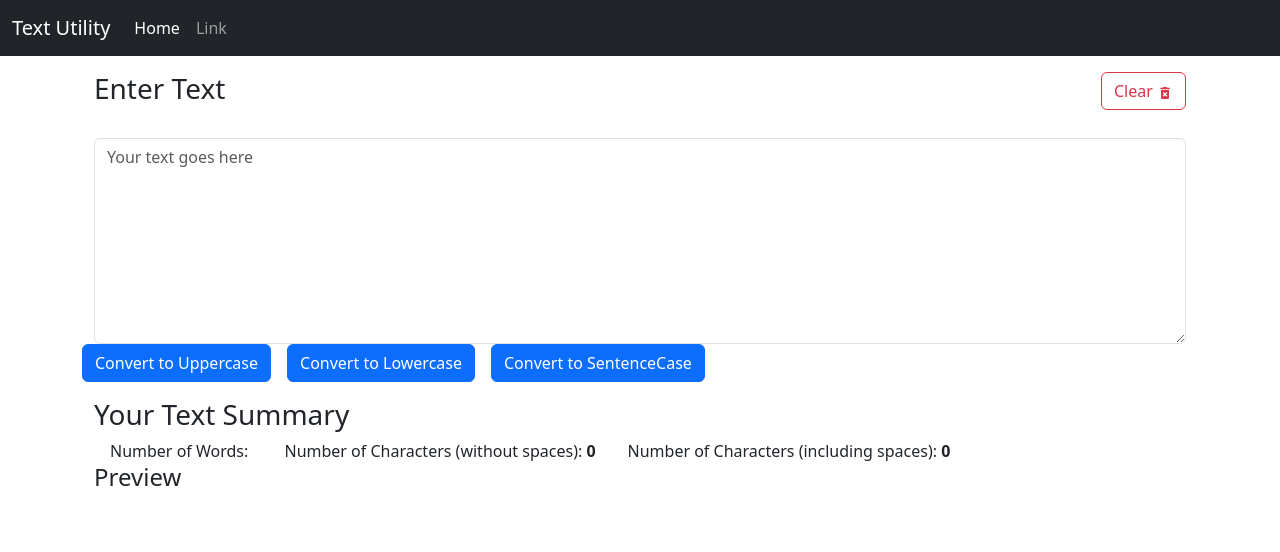
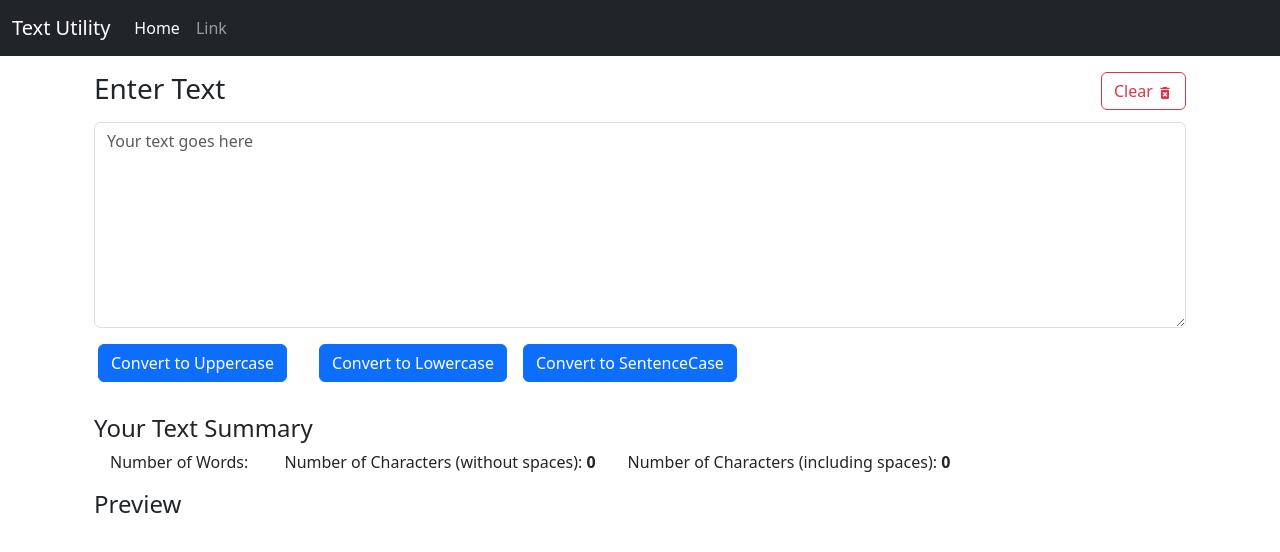
Before and after one commit to itsmeshashank13/text-utils, a React (Create React App) app: page / in a window 1280 px wide. Shown: the top 552 px of the page. Built offline with nearby package versions, Linux system fonts and the light colour scheme.

Commit message:
added clear text functinality

```diff
--- a/src/components/Textform.jsx
+++ b/src/components/Textform.jsx
@@ -29,17 +29,22 @@ export default function Textform(props) {
     setText(newText);
   };
 
+  const handleClearTextbox = ()=> {
+    let newText = "";
+    setText(newText);
+  };
+
   return (
     <>
       <div className="container">
-        <div className="row mb-3">
+        <div className="row">
           <div className="col">
             <label htmlFor="myBox" className="form-label">
               <h3>{props.heading}</h3>
             </label>
           </div>
           <div className="col-auto">
-            <button class="btn btn-outline-danger">
+            <button class="btn btn-outline-danger" onClick={handleClearTextbox}>
               <span className="ms-auto">
                 Clear <MdDeleteForever />
               </span>
@@ -55,7 +60,7 @@ export default function Textform(props) {
           rows="8"
         />
       </div>
-      <button className="btn btn-primary" onClick={handleUppercaseClick}>
+      <button className="btn btn-primary mx-3 my-3" onClick={handleUppercaseClick}>
         Convert to Uppercase
       </button>
       <button className="btn btn-primary mx-3" onClick={handleLowercaseClick}>
@@ -65,7 +70,7 @@ export default function Textform(props) {
         Convert to SentenceCase
       </button>
       <div className="container my-3">
-        <h3>Your Text Summary</h3>
+        <h4>Your Text Summary</h4>
         <span className="mx-3">
           Number of Words: <b>{}</b>
         </span>
@@ -76,7 +81,7 @@ export default function Textform(props) {
         <span className="mx-3">
           Number of Characters (including spaces): <b>{text.length}</b>
         </span>
-        <h4>Preview</h4>
+        <h4 className="my-3">Preview</h4>
         <p>{text}</p>
       </div>
     </>
```
